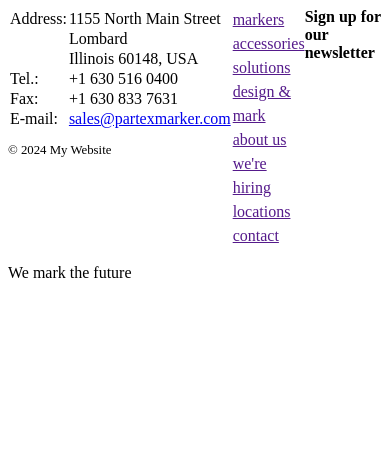
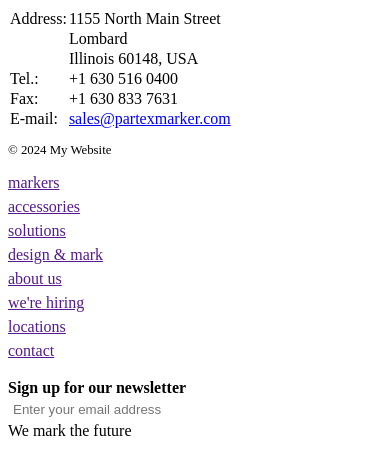
Before and after one commit to jonwretlind/partex-framework, a website: page public/components/footer.html in a window 390 px wide. Drawn offline with Linux system fonts and the light colour scheme.

```diff
--- a/public/css/footer.css
+++ b/public/css/footer.css
@@ -62,3 +62,9 @@
 footer .copyright {
     font-size: 0.8rem;
 }
+@media screen and (max-width: 980px) {
+    footer .footer-content {
+        flex-direction: column;
+        gap: var(--unit);
+    }
+}
--- a/public/css/quick-links.css
+++ b/public/css/quick-links.css
@@ -90,7 +90,7 @@
 }
 
 /* MOBILE OVERRIDES */
-@media screen and (max-width: 768px) {
+@media screen and (max-width: 980px) {
     .quick-links-container {
         flex-direction: column;
     }
```
